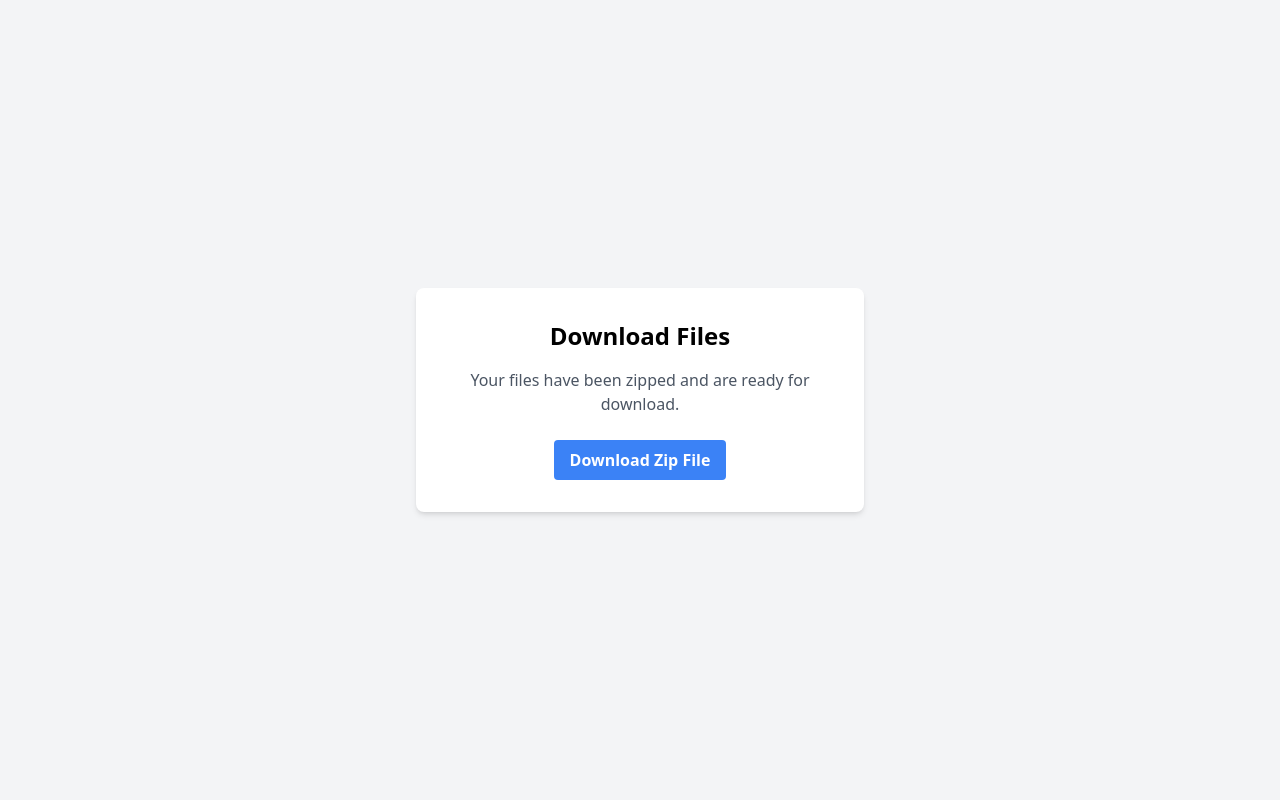
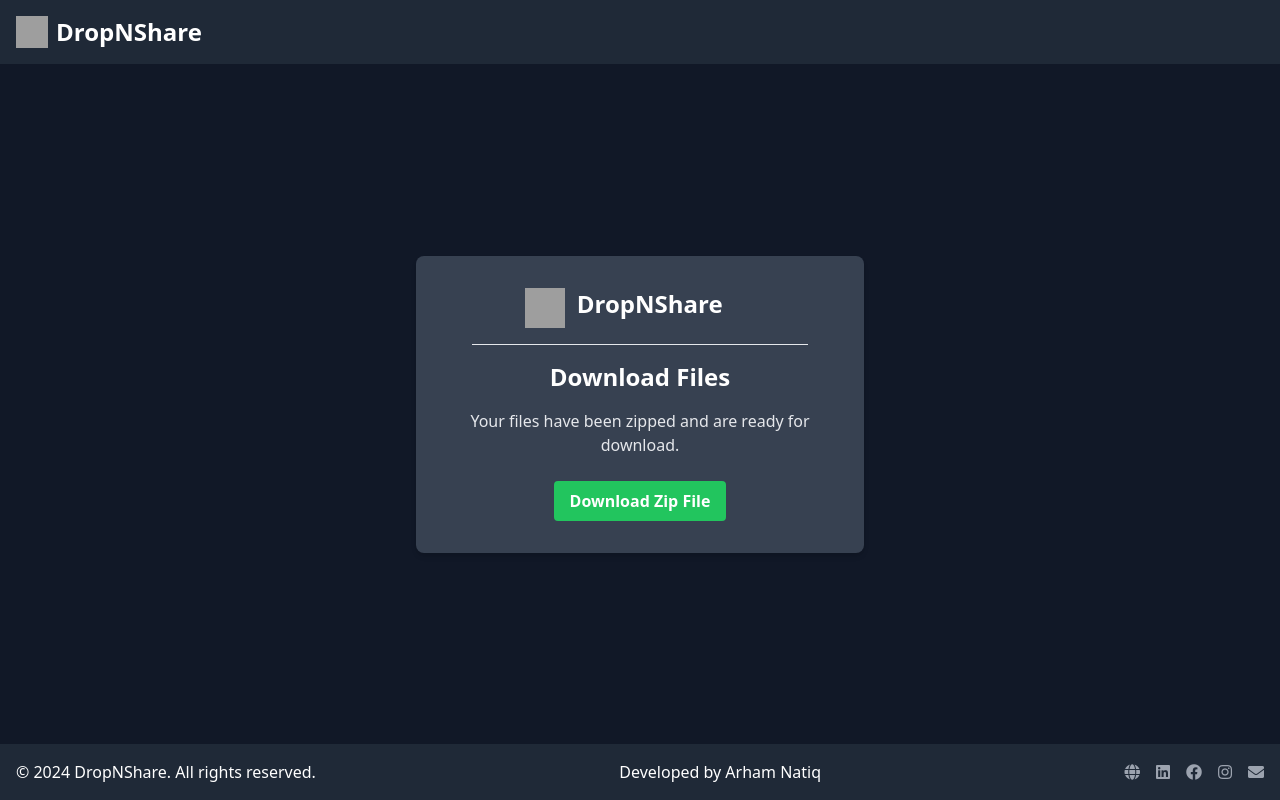
Before and after one commit to arham-natiq25/DropNshare, a Django app: template backend/file_upload/templates/download.html in a window 1280 px wide. Run offline with Django 5.2, Linux system fonts and the light colour scheme; the template is opened without the code that fills it, so the values that code supplies are empty; some libraries are stand-ins or nearby versions; grey boxes are pictures that could not be loaded.

Commit message:
download page design modified

```diff
--- a/backend/file_upload/templates/download.html
+++ b/backend/file_upload/templates/download.html
@@ -1,38 +1,93 @@
 <!DOCTYPE html>
 <html lang="en">
   <head>
-    <meta charset="UTF-8">
-    <meta name="viewport" content="width=device-width, initial-scale=1.0">
+    <meta charset="UTF-8" />
+    <meta name="viewport" content="width=device-width, initial-scale=1.0" />
     <title>DropNShare - Download Files</title>
+    <link rel="stylesheet" href="https://cdnjs.cloudflare.com/ajax/libs/font-awesome/5.15.4/css/all.min.css" />
     <script src="https://cdn.tailwindcss.com"></script>
+    {% load static %} <!-- Add this line -->
+    <link rel="icon" href="{% static 'images/icon.png' %}" type="image/svg+xml" />
   </head>
-<body class="bg-gray-100 min-h-screen flex items-center justify-center">
-    <div class="bg-white p-8 rounded-lg shadow-md max-w-md w-full">
-        <h1 class="text-2xl font-bold mb-4 text-center">Download Files</h1>
-        <p class="mb-6 text-gray-600 text-center">Your files have been zipped and are ready for download.</p>
+  <body class="bg-gray-900 min-h-screen flex flex-col">
+    <!-- Header -->
+    <header class="bg-gray-800 p-4">
+      <div class="container mx-auto flex justify-between items-center">
+        <div class="flex items-center">
+          <img src="{% static 'images/icon.png' %}" alt="Icon" class="w-8 h-8 mr-2" />
+          <h1 class="text-white text-2xl font-bold">DropNShare</h1>
+        </div>
+      </div>
+    </header>
+
+    <!-- Main Content -->
+    <div class="flex-grow flex items-center justify-center p-4">
+      <div class="bg-gray-700 p-8 rounded-lg shadow-md max-w-md w-full">
+        <div class="flex mb-4 ml-[20%]">
+          <!-- Image on the left -->
+          <img src="{% static 'images/icon.png' %}" alt="Icon" class="w-10 h-10 mr-3" />
+          <h1 class="text-2xl font-bold text-center text-white">DropNShare</h1>
+        </div>
+        <hr class="mx-6" />
+        <h3 class="text-2xl font-bold mb-4 mt-4 text-center text-white">Download Files</h3>
+        <p class="mb-6 text-gray-200 text-center">Your files have been zipped and are ready for download.</p>
         <div class="flex justify-center">
-            <a href="{{ download_url }}" class="bg-blue-500 hover:bg-blue-600 text-white font-bold py-2 px-4 rounded focus:outline-none focus:shadow-outline transition duration-300 ease-in-out">
-                Download Zip File
+          <a href="{{ download_url }}" class="bg-green-500 hover:bg-green-700 text-white font-bold py-2 px-4 rounded focus:outline-none focus:shadow-outline transition duration-300 ease-in-out">Download Zip File</a>
+        </div>
+      </div>
+    </div>
+
+    <!-- Footer -->
+    <footer class="bg-gray-800 p-4">
+        <div class="container mx-auto flex flex-col md:flex-row justify-center md:justify-between items-center text-white space-y-4 md:space-y-0">
+            <!-- Copyright -->
+            <div>© 2024 DropNShare. All rights reserved.</div>
+            <!-- Developer Info -->
+            <div>Developed by Arham Natiq</div>
+            <!-- Social Icons -->
+            <div class="flex space-x-4">
+                <!-- Website Link with Font Awesome Icon -->
+                <a href="https://arhamnatiq.com" target="_blank" class="text-gray-400 hover:text-white">
+                    <i class="fas fa-globe"></i>
+                </a>
+                <!-- LinkedIn Icon from FontAwesome -->
+                <a href="https://www.linkedin.com/in/arham-natiq25" target="_blank" class="text-gray-400 hover:text-white">
+                    <i class="fab fa-linkedin"></i>
+                </a>
+                <!-- Facebook Icon from FontAwesome -->
+                <a href="https://www.facebook.com/arham.natiq" target="_blank" class="text-gray-400 hover:text-white">
+                    <i class="fab fa-facebook"></i>
+                </a>
+                <!-- Instagram Icon from FontAwesome -->
+                <a href="https://www.instagram.com/sh_arham25" target="_blank" class="text-gray-400 hover:text-white">
+                    <i class="fab fa-instagram"></i>
+                </a>
+                <!-- Mail Icon from FontAwesome -->
+                <a href="mailto:arhamnatiq25@gmail.com" target="_blank" class="text-gray-400 hover:text-white">
+                    <i class="fas fa-envelope"></i>
                 </a>
             </div>
         </div>
+    </footer>
+
+
     <script>
-        document.querySelector('a').addEventListener('click', function(e) {
-            e.preventDefault();
+      document.querySelector('a').addEventListener('click', function (e) {
+        e.preventDefault()
         fetch(this.href, { method: 'GET' })
-                .then(response => response.blob())
-                .then(blob => {
-                    const url = window.URL.createObjectURL(blob);
-                    const a = document.createElement('a');
-                    a.style.display = 'none';
-                    a.href = url;
-                    a.download = this.href.split('/').pop();
-                    document.body.appendChild(a);
-                    a.click();
-                    window.URL.revokeObjectURL(url);
+          .then((response) => response.blob())
+          .then((blob) => {
+            const url = window.URL.createObjectURL(blob)
+            const a = document.createElement('a')
+            a.style.display = 'none'
+            a.href = url
+            a.download = this.href.split('/').pop()
+            document.body.appendChild(a)
+            a.click()
+            window.URL.revokeObjectURL(url)
           })
-                .catch(error => console.error('Error:', error));
-        });
+          .catch((error) => console.error('Error:', error))
+      })
     </script>
   </body>
 </html>
--- a/backend/file_upload_project/settings.py
+++ b/backend/file_upload_project/settings.py
@@ -123,7 +123,7 @@ USE_TZ = True
 # https://docs.djangoproject.com/en/5.1/howto/static-files/
 
 STATIC_URL = 'static/'
-
+STATICFILES_DIRS = [BASE_DIR / 'static']
 # Default primary key field type
 # https://docs.djangoproject.com/en/5.1/ref/settings/#default-auto-field
 
--- a/backend/file_upload_project/urls.py
+++ b/backend/file_upload_project/urls.py
@@ -30,3 +30,4 @@ urlpatterns = [
 
 if settings.DEBUG:
     urlpatterns += static(settings.MEDIA_URL, document_root=settings.MEDIA_ROOT)
+    urlpatterns += static(settings.STATIC_URL, document_root=settings.STATIC_ROOT)
```
Lines whose indentation alone changed are shown as unchanged.
